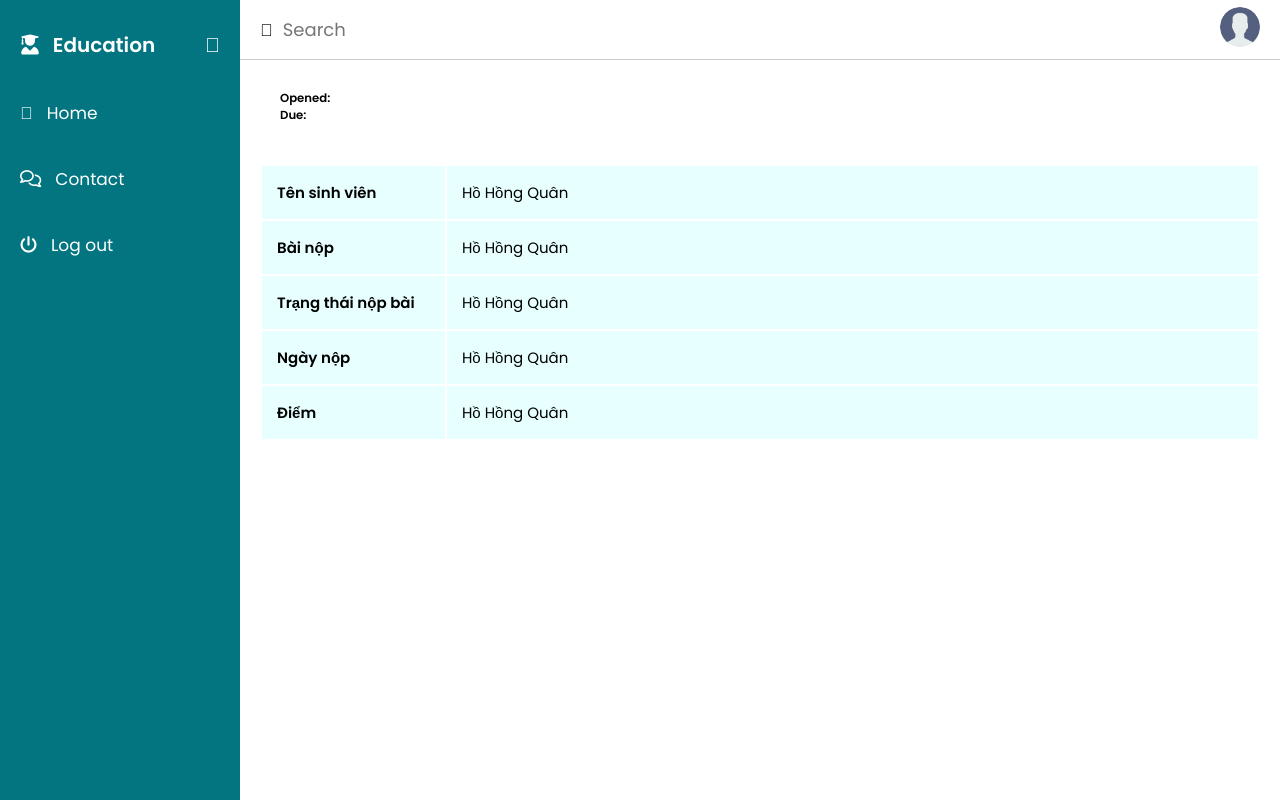
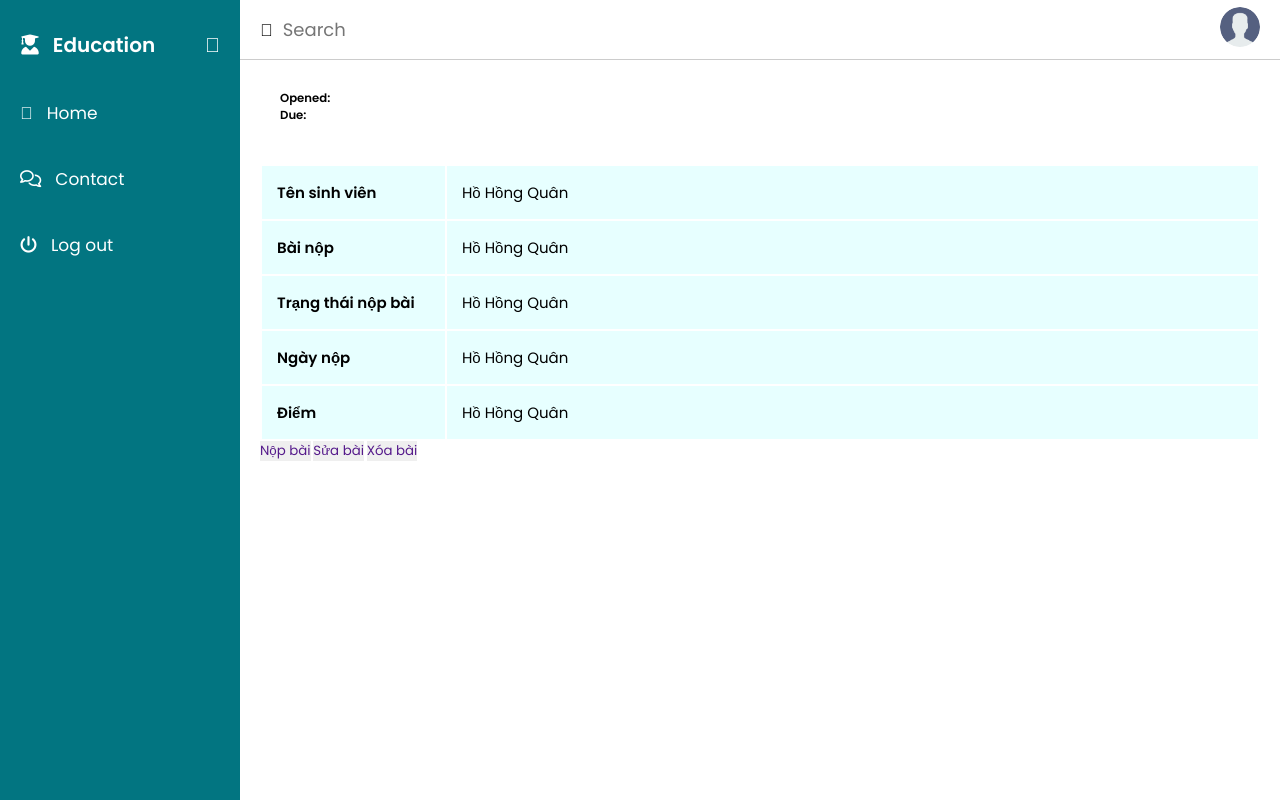
Before and after one commit to Archiroo/CongNgheWeb, a PHP site: page /CongNgheWeb/student/mark.php in a window 1280 px wide. Run offline with PHP 8.4, Linux system fonts and the light colour scheme; data that the repository does not hold is empty; some libraries are stand-ins or nearby versions.

Commit message:
giao dien mark 5

```diff
--- a/student/mark.php
+++ b/student/mark.php
@@ -31,7 +31,9 @@ if (isset($_GET['id_homework']) && isset($_GET['id_subject'])) {
             <h3 class="date"><?php echo $end_date;?></h3>
         </div>
     </div>
+    <?php
 
+    ?>
     <table class="table-mark">
         <tr>
             <th>Tên sinh viên</th>
@@ -54,6 +56,9 @@ if (isset($_GET['id_homework']) && isset($_GET['id_subject'])) {
             <td>Hồ Hồng Quân</td>
         </tr>
     </table>
+    <button><a href="">Nộp bài</a></button>
+    <button><a href="">Sửa bài</a></button>
+    <button><a href="">Xóa bài</a></button>
 </div>
 
 <?php
```
